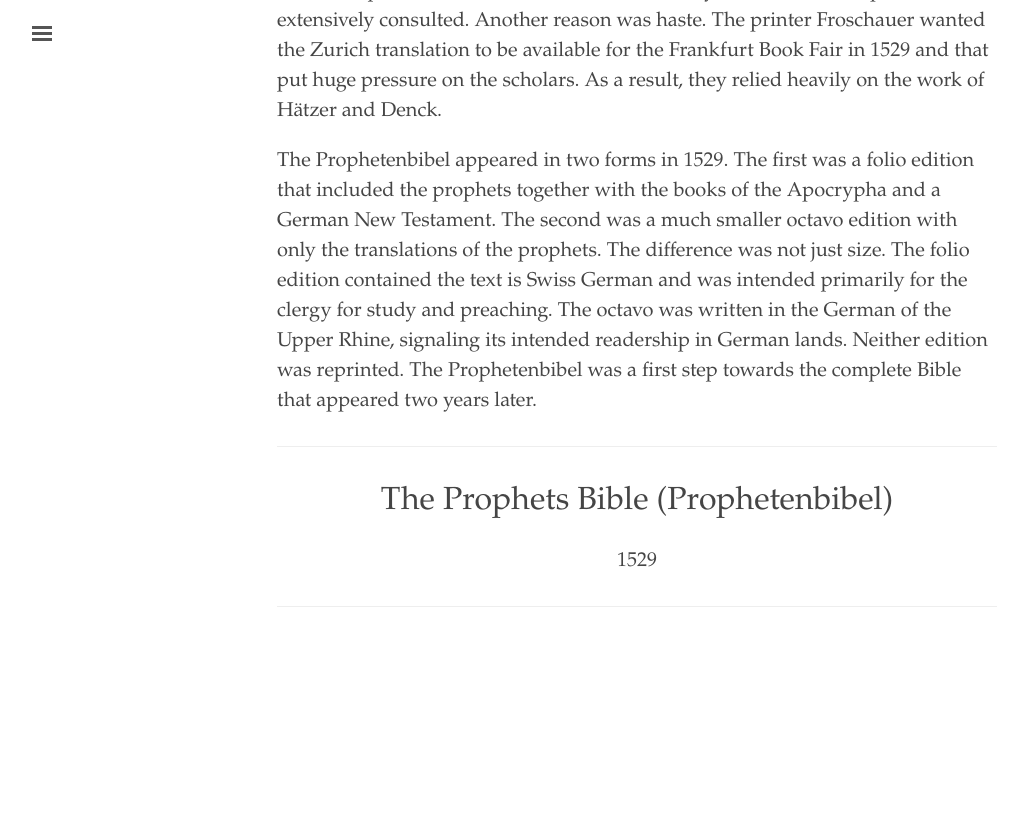
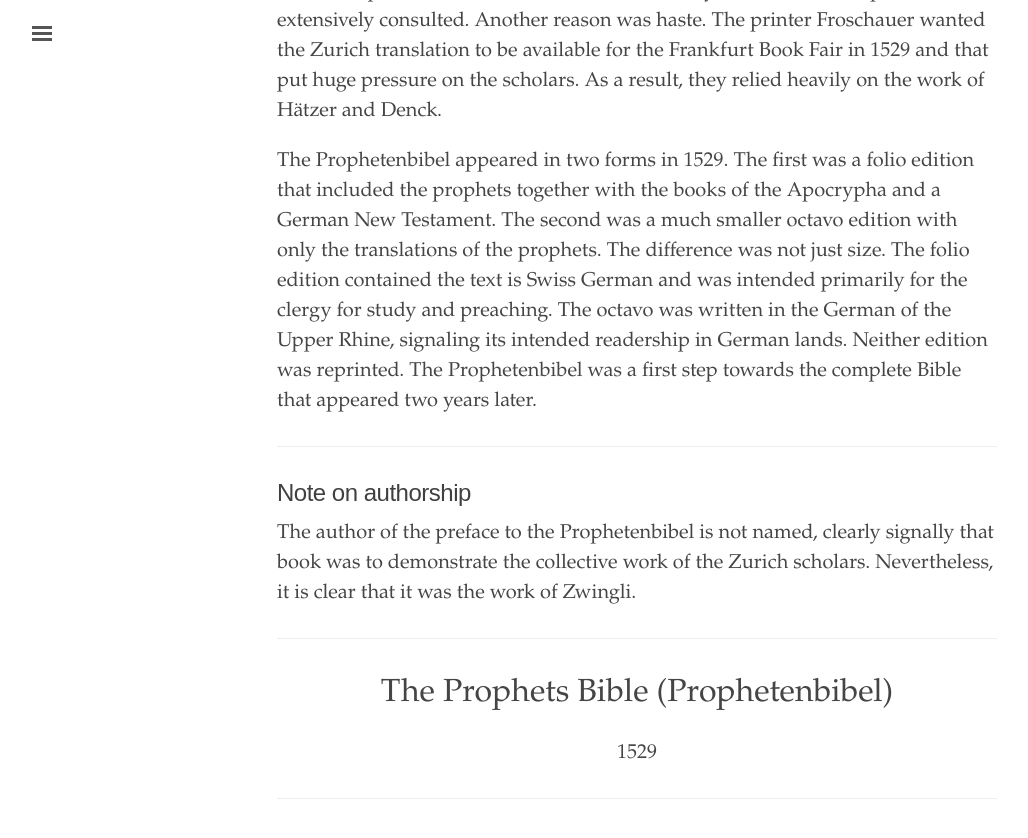
Before and after one commit to turicumzwingli/turicum, a Jekyll site: the page built from _texts/prophetenbibel.md, in a window 1280 px wide and 900 px high, scrolled down 1790 px. Shown: the top 838 px of the window, without its empty margins (3-1031 px from the left). Built offline with Jekyll 4.4.1, drawn with Linux system fonts in a browser that asks for light colours; before the commit the page ends 2498 px from its top, so only the background shows below that.

Commit message:
Add note on authorship prophetenbibel.md

```diff
--- a/_texts/prophetenbibel.md
+++ b/_texts/prophetenbibel.md
@@ -35,6 +35,13 @@ Indeed Zwingli and his colleagues made extensive use of the Wormser Prophets in
 
 The Prophetenbibel appeared in two forms in 1529. The first was a folio edition that included the prophets together with the books of the Apocrypha and a German New Testament. The second was a much smaller octavo edition with only the translations of the prophets. The difference was not just size. The folio edition contained the text is Swiss German and was intended primarily for the clergy for study and preaching. The octavo was written in the German of the Upper Rhine, signaling its intended readership in German lands. Neither edition was reprinted. The Prophetenbibel was a first step towards the complete Bible that appeared two years later.
 
+---
+
+## Note on authorship
+
+The author of the preface to the Prophetenbibel is not named, clearly signally that book was to demonstrate the collective work of the Zurich scholars. Nevertheless, it is clear that it was the work of Zwingli.
+
+
 
 ---
 
```
